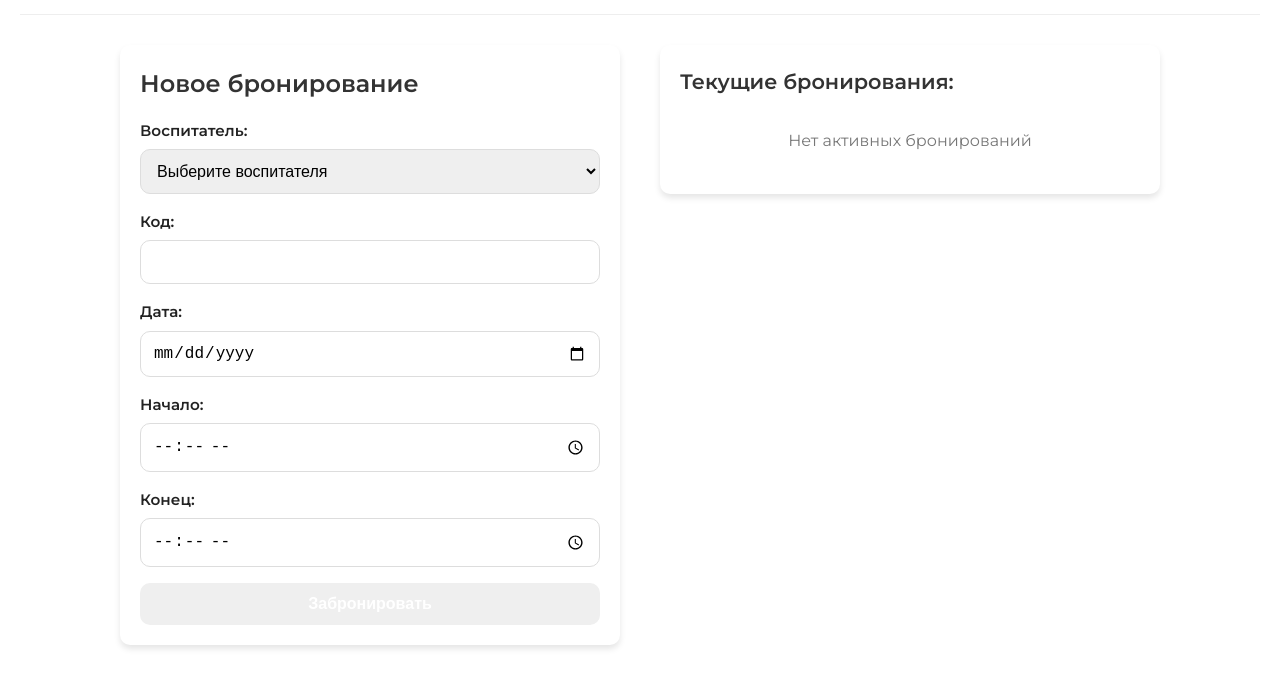
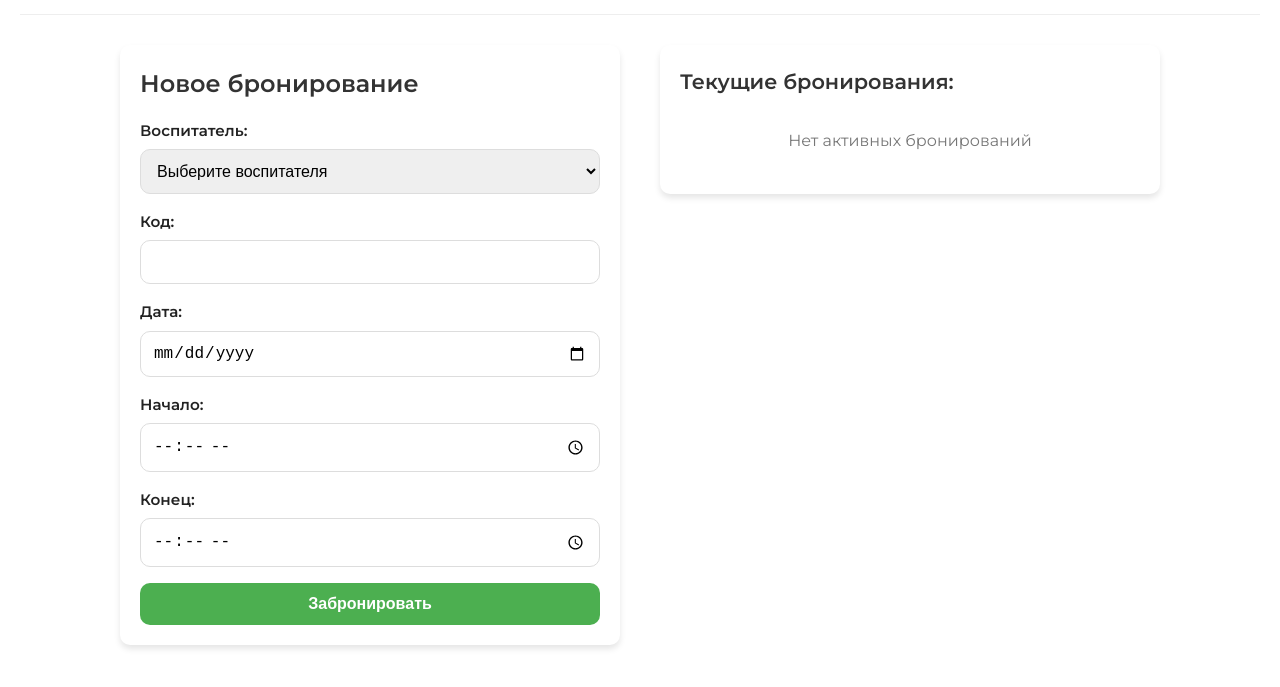
Before and after one commit to Amir-Minnevaleev/Football, a plain HTML site: page index.html in a window 1280 px wide. Shown: the part 87-774 px from the top of the page. Drawn offline with nearby package versions, Linux system fonts and the light colour scheme.

Commit message:
Add files via upload

```diff
--- a/index.html
+++ b/index.html
@@ -44,7 +44,7 @@
                     <input type="time" id="end-time" required />
                 </label>
 
-                <button type="submit">Забронировать</button>
+                <button type="submit" class="btn-green">Забронировать</button>
             </form>
         </section>
 
--- a/style.css
+++ b/style.css
@@ -234,6 +234,23 @@ button:hover {
   color: #777;
 }
 
+.btn-green {
+  background: var(--green);
+  color: white;
+  border: none;
+  padding: 12px;
+  font-size: 1rem;
+  font-weight: bold;
+  border-radius: var(--radius);
+  cursor: pointer;
+  transition: var(--transition);
+}
+
+.btn-green:hover {
+  background: #3e9742;
+  transform: scale(1.02);
+}
+
 /* Модальное окно */
 .modal {
   display: none;
```
